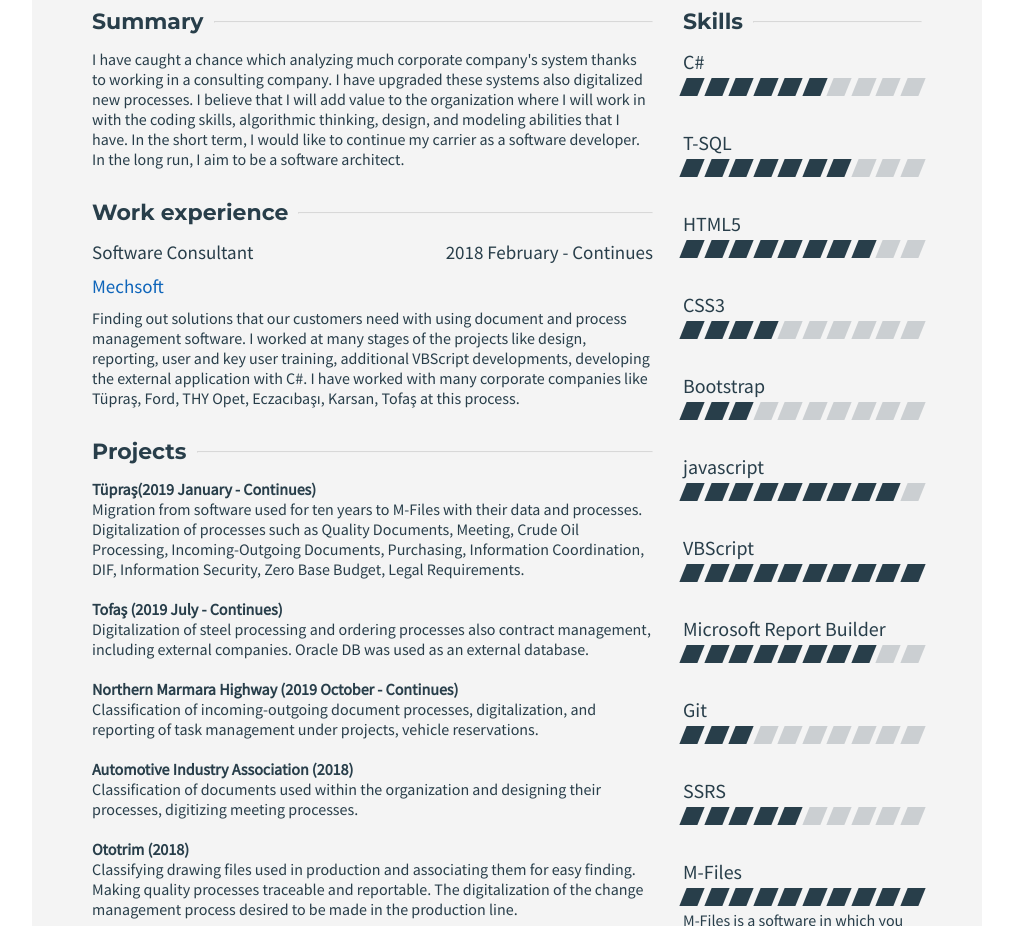
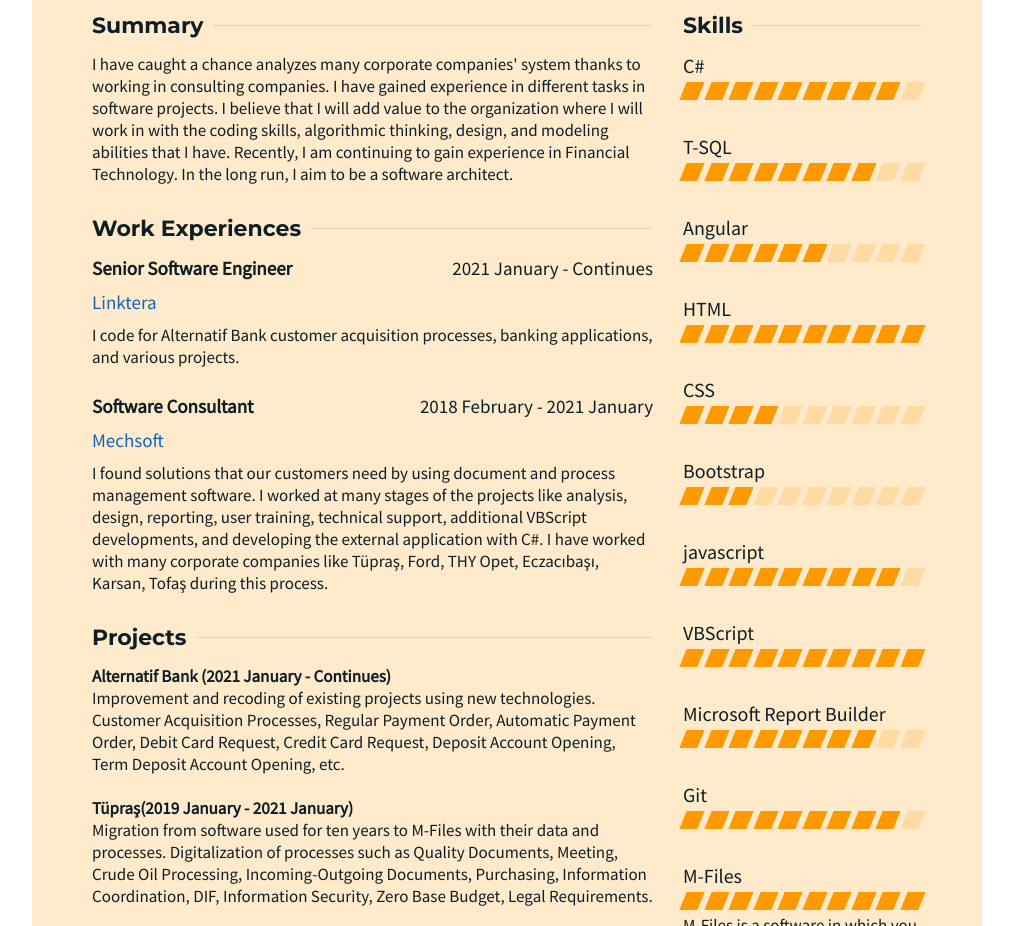
Before and after one commit to fdede/CVSource, a plain HTML site: page ENG/index.html in a window 1280 px wide. Shown: the part 238-1164 px from the top of the page, without its empty margins (133-1146 px from the left). Drawn offline with Linux system fonts and the light colour scheme.

Commit message:
Turuncu renkleri eklendi. font büyüklüğü artırıldı. linklere rarget özelliği eklendi. net maaş beklentisi eklendi. iki cv de güncellendi.

```diff
--- a/ENG/index.html
+++ b/ENG/index.html
@@ -26,8 +26,8 @@
                     <p>İstanbul <span class="opacity">|</span> +90 534 746 67 26 <span class="opacity">|</span>
                         furkandede@outlook.com.tr</p>
                     <p>
-                        <a href="https://github.com/fdede"><i class="fab fa-github"></i> github.com/fdede </a>
-                        <a href="https://www.linkedin.com/in/furkandede/"><i class="fab fa-linkedin-in"></i>
+                        <a href="https://github.com/fdede" target="_blank"><i class="fab fa-github"></i> github.com/fdede </a>
+                        <a href="https://www.linkedin.com/in/furkandede/" target="_blank"><i class="fab fa-linkedin-in"></i>
                             www.linkedin.com/in/furkandede</a>
                     </p>
                 </div>
@@ -39,90 +39,90 @@
         <div id="main">
             <div id="left">
 
+                <!-- Summary -->
                 <section>
                     <div class="section-title">
                         <h2>Summary</h2>
                         <hr>
                     </div>
-                    <p>I have caught a chance which analyzing much corporate company's system thanks to
-                        working in a consulting company. I have upgraded these systems also digitalized new
-                        processes. I believe that I will add value to the organization where I will work in with the
-                        coding skills, algorithmic thinking, design, and modeling abilities that I have. In the short
-                        term, I would like to continue my carrier as a software developer. In the long run, I aim to
-                        be a software architect.</p>
+                    <!-- <p><strong>Minimum Net Salary Expectation 16.000 ₺</strong></p><br> -->
+                    <p>I have caught a chance analyzes many corporate companies' system thanks to
+                         working in consulting companies. I have gained experience in different tasks
+                          in software projects. I believe that I will add value to the organization
+                           where I will work in with the coding skills, algorithmic thinking, design,
+                            and modeling abilities that I have. Recently, I am continuing to gain
+                             experience in Financial Technology. In the long run, I aim to be a software
+                              architect.</p>
                 </section>
 
+                <!-- Work Experiences -->
                 <section>
                     <div class="section-title">
-                        <h2>Work experience</h2>
+                        <h2>Work Experiences</h2>
                         <hr>
                     </div>
 
                     <div class="section-sub-title">
-                        <span>Software Consultant</span>
-                        <span>2018 February - Continues</span>
+                        <span><strong>Senior Software Engineer</strong></span>
+                        <span>2021 January - Continues</span>
                     </div>
 
                     <div class="organization">
-                        <a href="https://www.mechsoft.com.tr/">Mechsoft</a>
+                        <a href="https://www.linktera.com/" target="_blank">Linktera</a>
                     </div>
 
-                    <p>Finding out solutions that our customers need with using document and process
-                        management software. I worked at many stages of the projects like design, reporting,
-                        user and key user training, additional VBScript developments, developing the external
-                        application with C#. I have worked with many corporate companies like Tüpraş, Ford,
-                        THY Opet, Eczacıbaşı, Karsan, Tofaş at this process.</p>
+                    <p>I code for Alternatif Bank customer acquisition processes, banking applications,
+                         and various projects.</p>
+                    <br><br>
+
+                    <div class="section-sub-title">
+                        <span><strong>Software Consultant</strong></span>
+                        <span>2018 February - 2021 January</span>
+                    </div>
+
+                    <div class="organization">
+                        <a href="https://www.mechsoft.com.tr/" target="_blank">Mechsoft</a>
+                    </div>
+
+                    <p>I found solutions that our customers need by using document and process management
+                         software. I worked at many stages of the projects like analysis, design, reporting,
+                          user training, technical support, additional VBScript developments, and developing
+                           the external application with C#. I have worked with many corporate companies like
+                            Tüpraş, Ford, THY Opet, Eczacıbaşı, Karsan, Tofaş during this process.</p>
                 </section>
 
+                <!-- Projects -->
                 <section>
                     <div class="section-title">
                         <h2>Projects</h2>
                         <hr>
                     </div>
-                    <p><strong>Tüpraş(2019 January - Continues)</strong><br>
+                    <p><strong>Alternatif Bank (2021 January - Continues)</strong><br>
+                        Improvement and recoding of existing projects using new technologies. Customer
+                        Acquisition Processes, Regular Payment Order, Automatic Payment Order, Debit Card
+                        Request, Credit Card Request, Deposit Account Opening, Term Deposit Account Opening, etc.
+                        <br><br>
+                        <strong>Tüpraş(2019 January - 2021 January)</strong><br>
                         Migration from software used for ten years to M-Files with their data and processes.
                         Digitalization of processes such as Quality Documents, Meeting, Crude Oil Processing,
                         Incoming-Outgoing Documents, Purchasing, Information Coordination, DIF, Information
                         Security, Zero Base Budget, Legal Requirements.
                         <br><br>
-                        <strong>Tofaş (2019 July - Continues)</strong><br>
+                        <strong>Tofaş (2019 July - 2020 October)</strong><br>
                         Digitalization of steel processing and ordering processes also contract management,
                         including external companies. Oracle DB was used as an external database.
-                        <br><br>
-                        <strong>Northern Marmara Highway (2019 October - Continues)</strong><br>
+                        <br><br><br><br><br><br><br><br>
+                        <strong>Northern Marmara Highway (2019 October - 2021 January)</strong><br>
                         Classification of incoming-outgoing document processes, digitalization, and reporting of
                         task management under projects, vehicle reservations.
-                        <br><br>
-                        <strong>Automotive Industry Association (2018)</strong><br>
-                        Classification of documents used within the organization and designing their processes,
-                        digitizing meeting processes.
-                        <br><br>
-                        <strong>Ototrim (2018)</strong><br>
-                        Classifying drawing files used in production and associating them for easy finding.
-                        Making quality processes traceable and reportable. The digitalization of the change
-                        management process desired to be made in the production line.
-                        <br><br>
-                        <strong>Yeditepe University Technology Transfer Office (2018)</strong><br>
-                        Classification of documents used within the institution, digitalization of requests sent to
-                        a common e-mail address, scholarship, and project management processes.</p>
                 </section>
 
-                <section class="page-break">
+                <!-- Education -->
+                <section>
                     <div class="section-title">
                         <h2>Education</h2>
                         <hr>
                     </div>
-
-                    <div class="section-sub-title">
-                        <span>Information Technology Master</span>
-                        <span>2019 - Continues</span>
-                    </div>
-
-                    <div class="organization">
-                        <span>Sakarya University</span>
-                    </div>
-
-                    <br><br>
 
                     <div class="section-sub-title">
                         <span>Industrial Engineering Degree</span>
@@ -137,14 +137,16 @@
 
                 </section>
 
+                <!-- Abilities -->
                 <section>
                     <div class="section-title">
                         <h2>Abilities</h2>
                         <hr>
                     </div>
-                    <p>Solution Development, Project management, Data Analysis and Reporting</p>
+                    <p>Solution Development, Project management, Software Architecture and Designing</p>
                 </section>
 
+                <!-- Certificates -->
                 <section>
                     <div class="section-title">
                         <h2>Certificates</h2>
@@ -154,6 +156,7 @@
                             target="_blank">Microsoft Certified Professional (MCP)</a> - Bilge Adam - 02.2018</p>
                 </section>
 
+                <!-- Courses and Seminars -->
                 <section>
                     <div class="section-title">
                         <h2>Courses and Seminars</h2>
@@ -163,12 +166,11 @@
                         2020 Udemy - C # Beginner & Advanced (75 hours)<br>
                         2019 Dilko English Course - Upper-Intermediate (176 hours)<br>
                         2018 Bilge Adam - Qualified IT Specialist Training Program (NBUY) (800 hours)<br>
-                        2018 Bilge Adam - Mongodb and Robomongo Seminar<br>
-                        2017 Machine Learning, Customer Churn Modeling Seminar<br>
                         2016 Javaci.net - Java Object Oriented Programming (OOP) Course (70 hours)<br>
                         2016 Javaci.net - Java Programming Language Basic Level Course (50 hours)</p>
                 </section>
 
+                <!-- Other -->
                 <section>
                     <div class="section-title">
                         <h2>Other</h2>
@@ -178,16 +180,16 @@
                         Republic of Turkey
                         <br><br>
                         <strong>Foreign Language</strong><br>
-                        English Upper Intermediate
+                        Turkish Fluent, English Upper Intermediate
                         <br><br>
                         <strong>Military Status</strong><br>
-                        Postponed (May 2021) Payment application was made.
+                        It has nothing to do with the military.
                         <br><br>
                         <strong>Driving License</strong><br>
-                        Class B (Active 2014)
+                        Class B (Active 2014), Class A(2021)
                         <br><br>
                         <strong>Hobbies</strong><br>
-                        Snowboard, Fitness, Bicycle, Swimming, ping-pong
+                        Snowboard, Yoga, Bicycle, Swimming, Ping-Pong, Pinball, Haxball
                         <br><br>
                         <strong>Communities</strong><br>
                         Meetup, We Code Academy Alumni Club, TEMA Foundation.</p>
@@ -195,6 +197,7 @@
 
             </div>
 
+            <!-- Skills -->
             <div id="right">
                 <div class="section-title">
                     <h2>Skills</h2>
@@ -203,6 +206,42 @@
 
                 <div class="skill">
                     <p class="skill-title">C#</p>
+                    <div class="dgree-container">
+                        <div class="degree"></div>
+                        <div class="degree"></div>
+                        <div class="degree"></div>
+                        <div class="degree"></div>
+                        <div class="degree"></div>
+                        <div class="degree"></div>
+                        <div class="degree"></div>
+                        <div class="degree"></div>
+                        <div class="degree"></div>
+                        <div class="degree empty"></div>
+                    </div>
+                    <p class="skill-description">
+                    </p>
+                </div>
+
+                <div class="skill">
+                    <p class="skill-title">T-SQL</p>
+                    <div class="dgree-container">
+                        <div class="degree"></div>
+                        <div class="degree"></div>
+                        <div class="degree"></div>
+                        <div class="degree"></div>
+                        <div class="degree"></div>
+                        <div class="degree"></div>
+                        <div class="degree"></div>
+                        <div class="degree"></div>
+                        <div class="degree empty"></div>
+                        <div class="degree empty"></div>
+                    </div>
+                    <p class="skill-description">
+                    </p>
+                </div>
+
+                <div class="skill">
+                    <p class="skill-title">Angular</p>
                     <div class="dgree-container">
                         <div class="degree"></div>
                         <div class="degree"></div>
@@ -220,25 +259,7 @@
                 </div>
 
                 <div class="skill">
-                    <p class="skill-title">T-SQL</p>
-                    <div class="dgree-container">
-                        <div class="degree"></div>
-                        <div class="degree"></div>
-                        <div class="degree"></div>
-                        <div class="degree"></div>
-                        <div class="degree"></div>
-                        <div class="degree"></div>
-                        <div class="degree"></div>
-                        <div class="degree empty"></div>
-                        <div class="degree empty"></div>
-                        <div class="degree empty"></div>
-                    </div>
-                    <p class="skill-description">
-                    </p>
-                </div>
-
-                <div class="skill">
-                    <p class="skill-title">HTML5</p>
+                    <p class="skill-title">HTML</p>
                     <div class="dgree-container">
                         <div class="degree"></div>
                         <div class="degree"></div>
@@ -248,15 +269,15 @@
                         <div class="degree"></div>
                         <div class="degree"></div>
                         <div class="degree"></div>
-                        <div class="degree empty"></div>
-                        <div class="degree empty"></div>
+                        <div class="degree"></div>
+                        <div class="degree"></div>
                     </div>
                     <p class="skill-description">
                     </p>
                 </div>
 
                 <div class="skill">
-                    <p class="skill-title">CSS3</p>
+                    <p class="skill-title">CSS</p>
                     <div class="dgree-container">
                         <div class="degree"></div>
                         <div class="degree"></div>
@@ -351,30 +372,12 @@
                         <div class="degree"></div>
                         <div class="degree"></div>
                         <div class="degree"></div>
-                        <div class="degree empty"></div>
-                        <div class="degree empty"></div>
-                        <div class="degree empty"></div>
-                        <div class="degree empty"></div>
-                        <div class="degree empty"></div>
-                        <div class="degree empty"></div>
-                        <div class="degree empty"></div>
-                    </div>
-                    <p class="skill-description">
-                    </p>
-                </div>
-
-                <div class="skill">
-                    <p class="skill-title">SSRS</p>
-                    <div class="dgree-container">
                         <div class="degree"></div>
                         <div class="degree"></div>
                         <div class="degree"></div>
                         <div class="degree"></div>
                         <div class="degree"></div>
-                        <div class="degree empty"></div>
-                        <div class="degree empty"></div>
-                        <div class="degree empty"></div>
-                        <div class="degree empty"></div>
+                        <div class="degree"></div>
                         <div class="degree empty"></div>
                     </div>
                     <p class="skill-description">
@@ -401,24 +404,6 @@
                     </p>
                 </div>
 
-                <div class="skill">
-                    <p class="skill-title">PL-SQL</p>
-                    <div class="dgree-container">
-                        <div class="degree"></div>
-                        <div class="degree empty"></div>
-                        <div class="degree empty"></div>
-                        <div class="degree empty"></div>
-                        <div class="degree empty"></div>
-                        <div class="degree empty"></div>
-                        <div class="degree empty"></div>
-                        <div class="degree empty"></div>
-                        <div class="degree empty"></div>
-                        <div class="degree empty"></div>
-                    </div>
-                    <p class="skill-description">
-                    </p>
-                </div>
-
             </div>
 
         </div>
--- a/css/style.css
+++ b/css/style.css
@@ -9,7 +9,7 @@ html {
 }
 
 body {
-    color: #283E4A;
+    color: #0d1e27;
     font-family: 'Source Sans Pro', sans-serif;
 }
 
@@ -30,7 +30,7 @@ h2 {
 }
 
 p {
-    font-size: 1.6rem;
+    font-size: 1.7rem;
 }
 
 a {
@@ -46,7 +46,7 @@ a {
 #container {
     width: 95rem;
     margin: 0 auto;
-    background-color: #F4F4F4;
+    background-color: #ffebcc;
     padding: 6rem;
 }
 
@@ -149,7 +149,7 @@ section {
     height: 1.8rem;
     display: inline-block;
     transform: skewX(-22deg);
-    background: #283E4A;
+    background: #ff9900;
 }
 
 .empty {
@@ -160,8 +160,8 @@ section {
 footer{
     padding: 1rem;
     text-align: center;
-    background-color: #283E4A;
-    color: #F4F4F4;
+    background-color: #ff9900;
+    color: #0d1e27;
     font-family: 'Roboto Serif', sans-serif;
     font-size: 1.6rem;
     border-radius: 10px;
```
Also changed, not shown: TR/index.html (+16 -11 lines).
